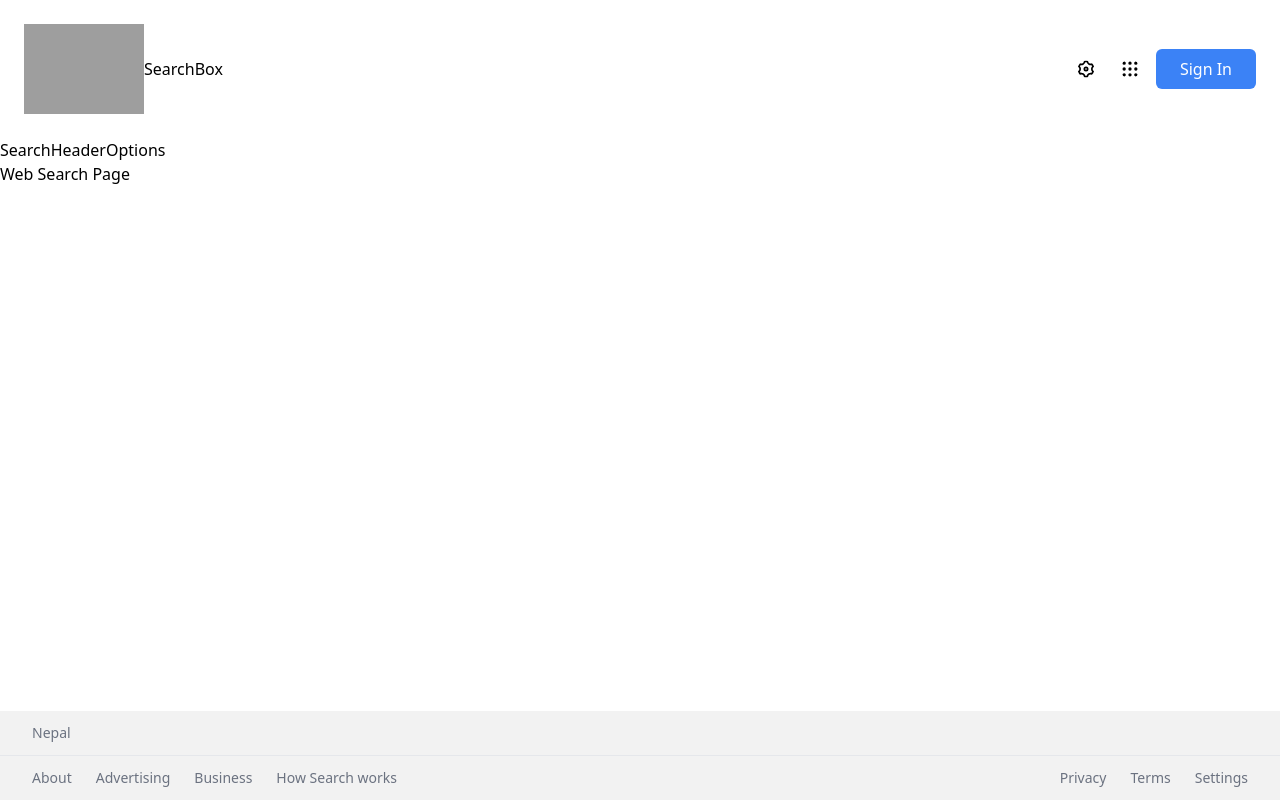
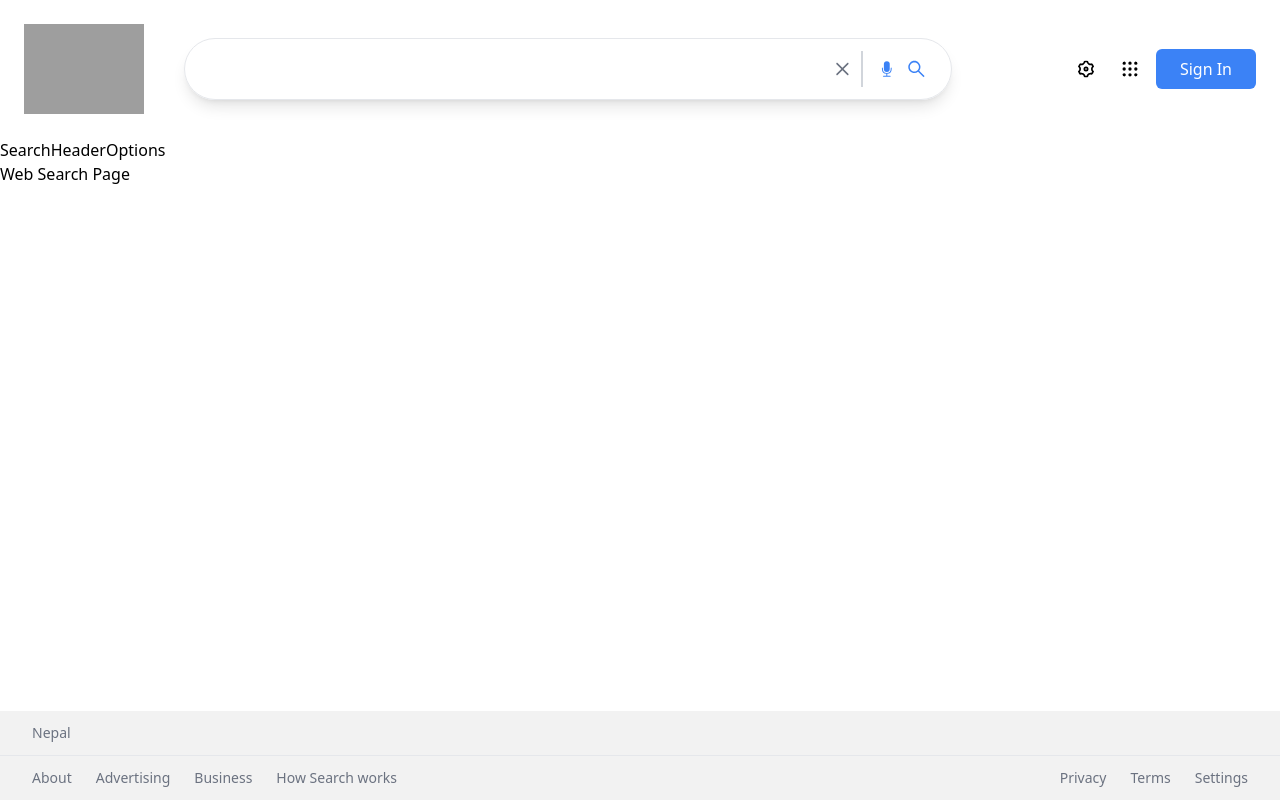
Before and after one commit to AsHim1123/Google-Clone-Next-JS-13, a Next.js app: page /search/web in a window 1280 px wide. Built offline with nearby package versions, Linux system fonts and the light colour scheme; no server answers; grey boxes are pictures that could not be loaded.

Commit message:
feat : complete the search box component

```diff
--- a/src/components/SearchBox.jsx
+++ b/src/components/SearchBox.jsx
@@ -1,11 +1,33 @@
-import React from 'react';
+'use client'
+
+import React, {useState} from 'react';
+import {useRouter, useSearchParams} from "next/navigation";
+import {RxCross2} from "react-icons/rx";
+import {BsFillMicFill} from "react-icons/bs";
+import {AiOutlineSearch} from "react-icons/ai";
 
 const SearchBox = () => {
+    const router = useRouter();
+    const searchParams = useSearchParams();
+    const searchTerm = searchParams.get('searchTerm');
+    const [term, setTerm] = useState(searchTerm || '');
+
+const handleSubmit = (e) => {
+    e.preventDefault();
+    if(!term.trim()){
+        return;
+    }
+    router.push(`/search/web?searchTerm=${term}`)
+}
     return (
-        <div>
-            SearchBox
-
-        </div>
+        <form onSubmit={handleSubmit}
+            className='flex border border-gray-200 rounded-full shadow-lg px-6 py-3 ml-10 mr-5 flex-grow max-w-3xl items-center'>
+            <input type="text" className='w-full focus:outline-none ' value={term} onChange={(e)=>setTerm(e.target.value)}  />
+            <RxCross2 className='text-2xl text-gray-500 cursor-pointer sm:mr-2 ' onClick={() => setTerm('')}/>
+            <BsFillMicFill
+                className='hidden sm:inline-flex text-4xl text-blue-500 pl-4 border-l-2 border-gray-300 mr-3'/>
+            <AiOutlineSearch className='text-2xl hidden sm:inline-flex text-blue-500 cursor-pointer' onClick={handleSubmit}/>
+        </form>
     );
 };
 
```
